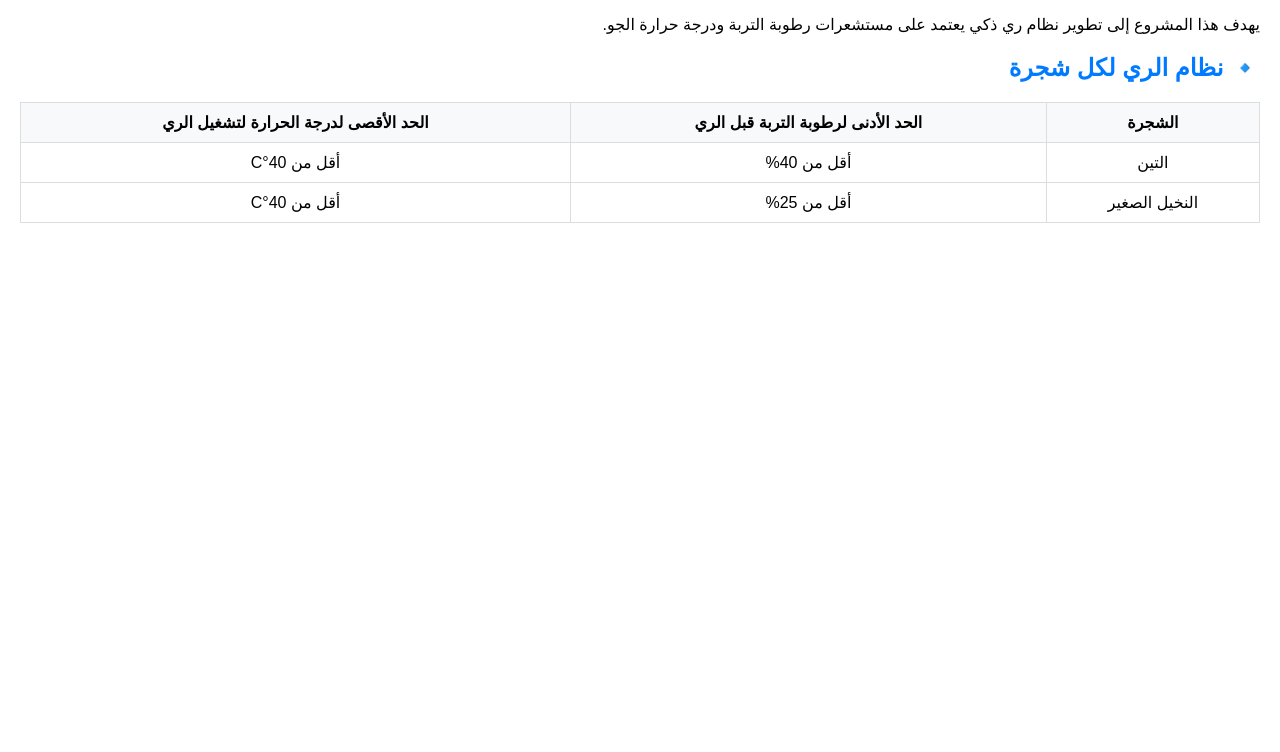
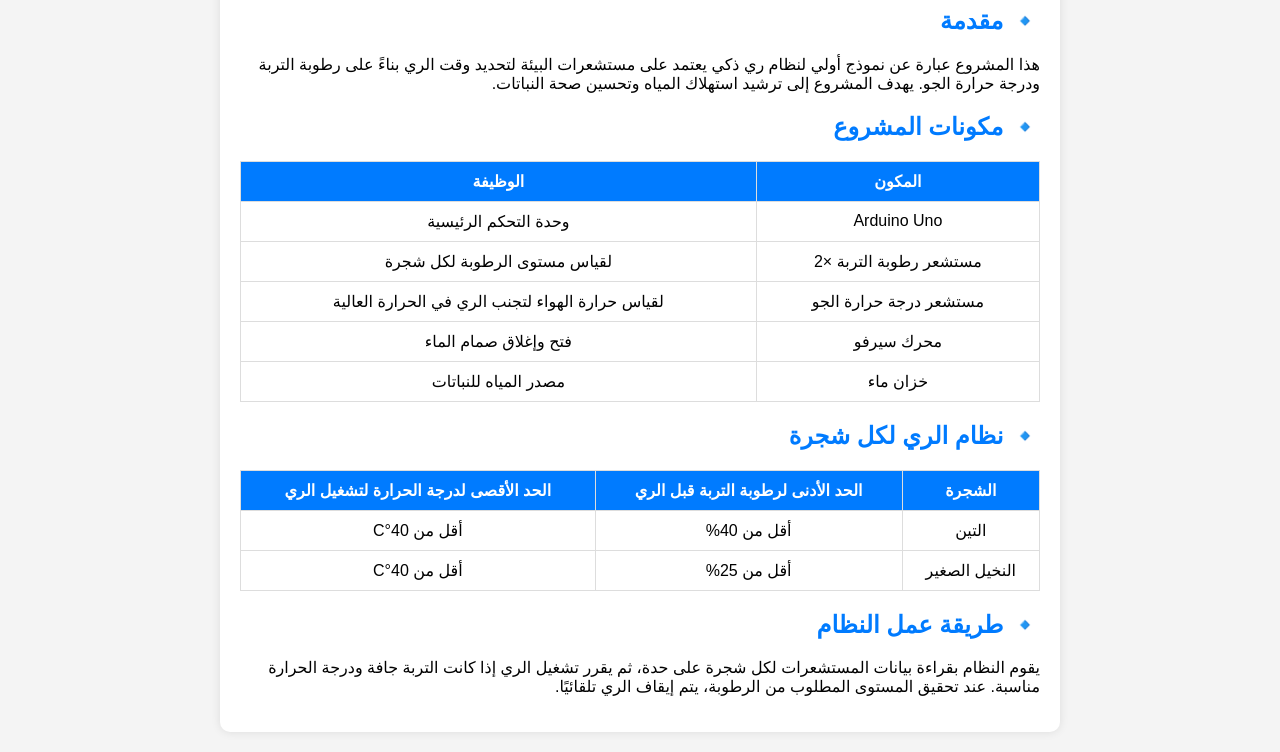
Before and after one commit to senku989/senku989.github.io, a plain HTML site: page course_project.html in a window 1280 px wide. Shown: the part 114-866 px from the top of the page. Before the commit the page ends 800 px from the top, so only its background shows below. Drawn offline with Linux system fonts and the light colour scheme.

Commit message:
Update course_project.html

```diff
--- a/course_project.html
+++ b/course_project.html
@@ -3,21 +3,51 @@
 <head>
     <meta charset="UTF-8">
     <meta name="viewport" content="width=device-width, initial-scale=1.0">
-    <title>تقرير نظام الري الذكي</title>
+    <title>نظام الري الذكي باستخدام Arduino</title>
     <style>
-        body { font-family: Arial, sans-serif; direction: rtl; text-align: right; margin: 20px; }
+        body { font-family: Arial, sans-serif; direction: rtl; text-align: right; margin: 20px; background-color: #f4f4f4; }
         h1, h2 { color: #007BFF; }
+        .container { max-width: 800px; margin: auto; background: white; padding: 20px; border-radius: 10px; box-shadow: 0 0 10px rgba(0, 0, 0, 0.1); }
         table { width: 100%; border-collapse: collapse; margin-top: 20px; }
         th, td { border: 1px solid #ddd; padding: 10px; text-align: center; }
-        th { background-color: #f8f9fa; }
+        th { background-color: #007BFF; color: white; }
     </style>
 </head>
 <body>
 
-    <h1>📌 تقرير مشروع نظام الري الذكي باستخدام Arduino</h1>
+    <div class="container">
+        <h1>📌 نظام الري الذكي باستخدام Arduino</h1>
 
         <h2>🔹 مقدمة</h2>
-    <p>يهدف هذا المشروع إلى تطوير نظام ري ذكي يعتمد على مستشعرات رطوبة التربة ودرجة حرارة الجو.</p>
+        <p>هذا المشروع عبارة عن نموذج أولي لنظام ري ذكي يعتمد على مستشعرات البيئة لتحديد وقت الري بناءً على رطوبة التربة ودرجة حرارة الجو. يهدف المشروع إلى ترشيد استهلاك المياه وتحسين صحة النباتات.</p>
+
+        <h2>🔹 مكونات المشروع</h2>
+        <table>
+            <tr>
+                <th>المكون</th>
+                <th>الوظيفة</th>
+            </tr>
+            <tr>
+                <td>Arduino Uno</td>
+                <td>وحدة التحكم الرئيسية</td>
+            </tr>
+            <tr>
+                <td>مستشعر رطوبة التربة ×2</td>
+                <td>لقياس مستوى الرطوبة لكل شجرة</td>
+            </tr>
+            <tr>
+                <td>مستشعر درجة حرارة الجو</td>
+                <td>لقياس حرارة الهواء لتجنب الري في الحرارة العالية</td>
+            </tr>
+            <tr>
+                <td>محرك سيرفو</td>
+                <td>فتح وإغلاق صمام الماء</td>
+            </tr>
+            <tr>
+                <td>خزان ماء</td>
+                <td>مصدر المياه للنباتات</td>
+            </tr>
+        </table>
 
         <h2>🔹 نظام الري لكل شجرة</h2>
         <table>
@@ -38,5 +68,9 @@
             </tr>
         </table>
 
+        <h2>🔹 طريقة عمل النظام</h2>
+        <p>يقوم النظام بقراءة بيانات المستشعرات لكل شجرة على حدة، ثم يقرر تشغيل الري إذا كانت التربة جافة ودرجة الحرارة مناسبة. عند تحقيق المستوى المطلوب من الرطوبة، يتم إيقاف الري تلقائيًا.</p>
+    </div>
+
 </body>
 </html>
```
Lines whose indentation alone changed are shown as unchanged.
